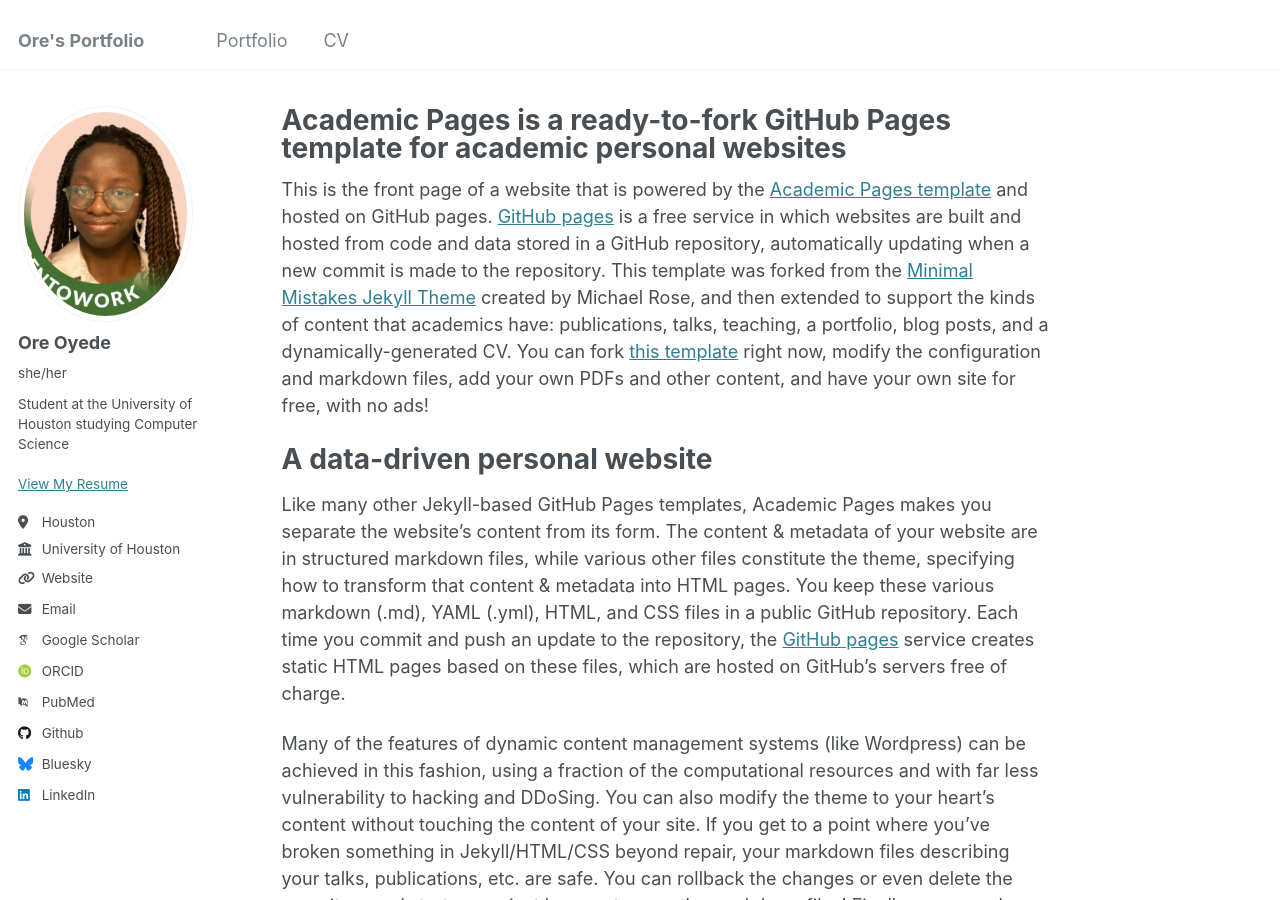
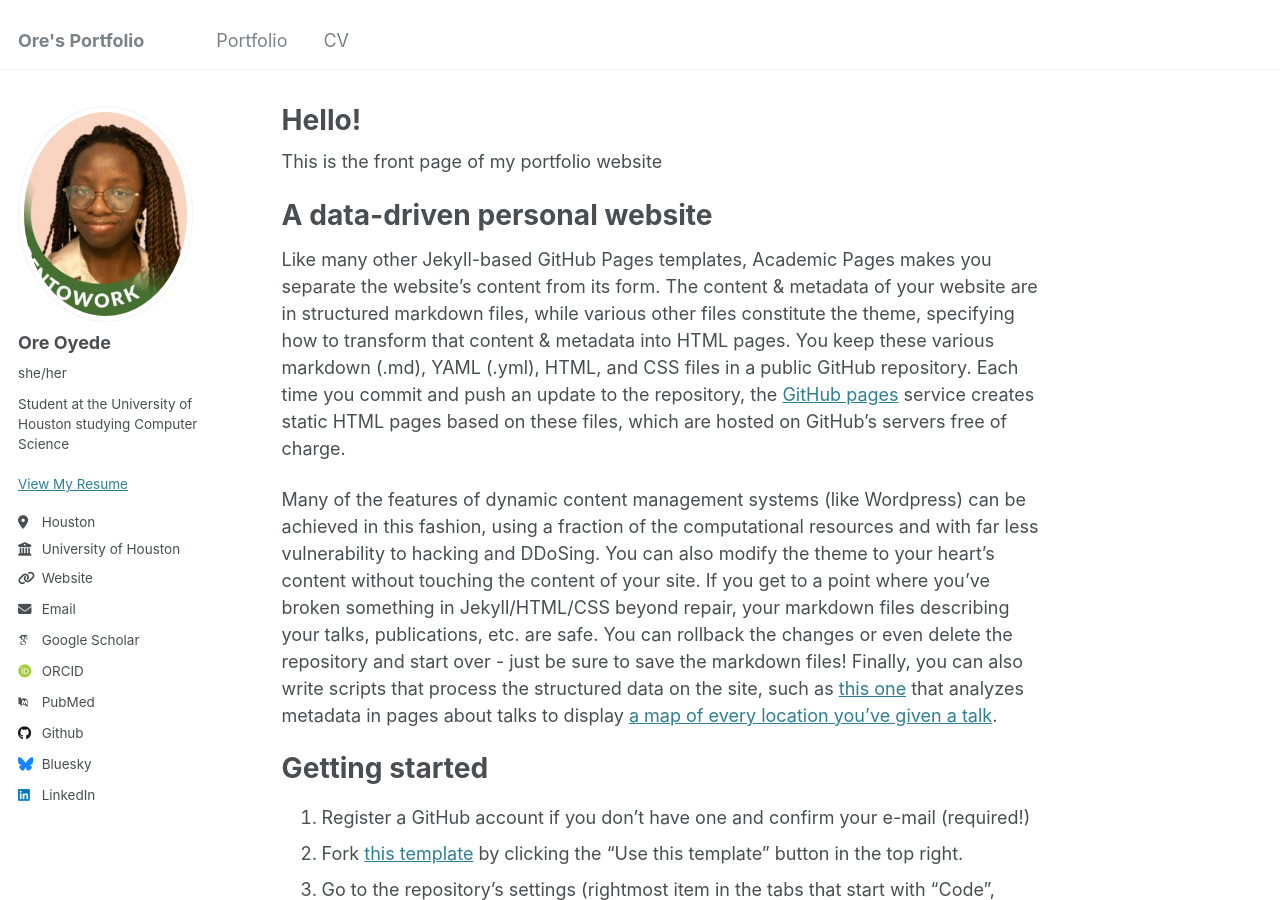
Before and after one commit to OresCorner/OresCorner.github.io, a Jekyll site: the page built from _pages/about.md, in a window 1280 px wide and 900 px high. Built offline with Jekyll 4.4.1, drawn with Linux system fonts in a browser that asks for light colours; some web fonts are replaced.

Commit message:
Update about.md

```diff
--- a/_pages/about.md
+++ b/_pages/about.md
@@ -1,13 +1,13 @@
 ---
 permalink: /
-title: "Academic Pages is a ready-to-fork GitHub Pages template for academic personal websites"
+title: "Hello!"
 author_profile: true
 redirect_from:
   - /about/
   - /about.html
 ---
 
-This is the front page of a website that is powered by the [Academic Pages template](https://github.com/academicpages/academicpages.github.io) and hosted on GitHub pages. [GitHub pages](https://pages.github.com) is a free service in which websites are built and hosted from code and data stored in a GitHub repository, automatically updating when a new commit is made to the repository. This template was forked from the [Minimal Mistakes Jekyll Theme](https://mmistakes.github.io/minimal-mistakes/) created by Michael Rose, and then extended to support the kinds of content that academics have: publications, talks, teaching, a portfolio, blog posts, and a dynamically-generated CV. You can fork [this template](https://github.com/academicpages/academicpages.github.io) right now, modify the configuration and markdown files, add your own PDFs and other content, and have your own site for free, with no ads!
+This is the front page of my portfolio website
 
 A data-driven personal website
 ======
```
